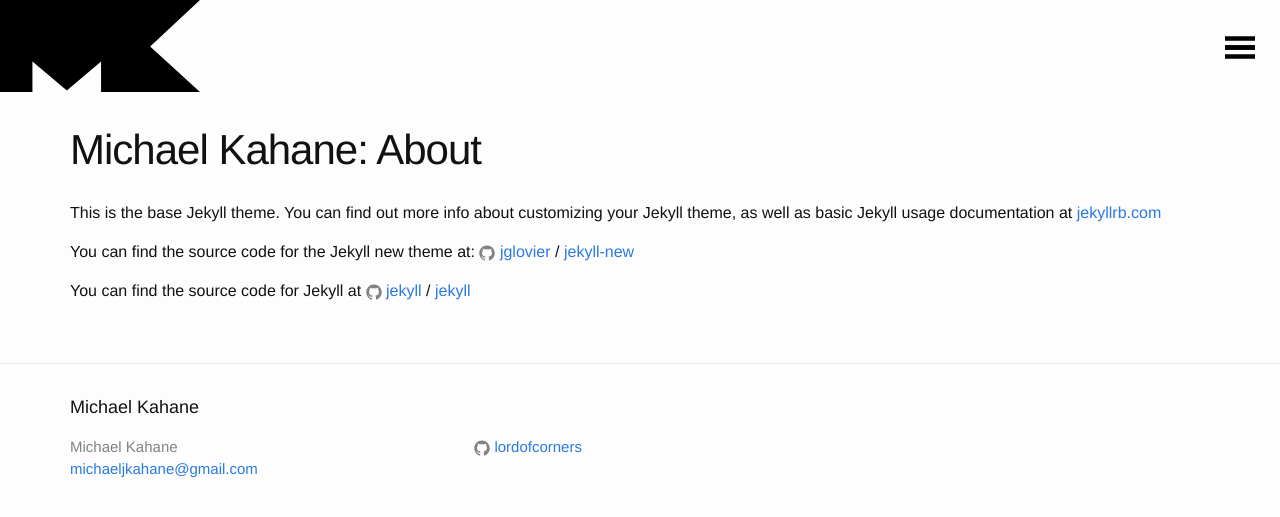
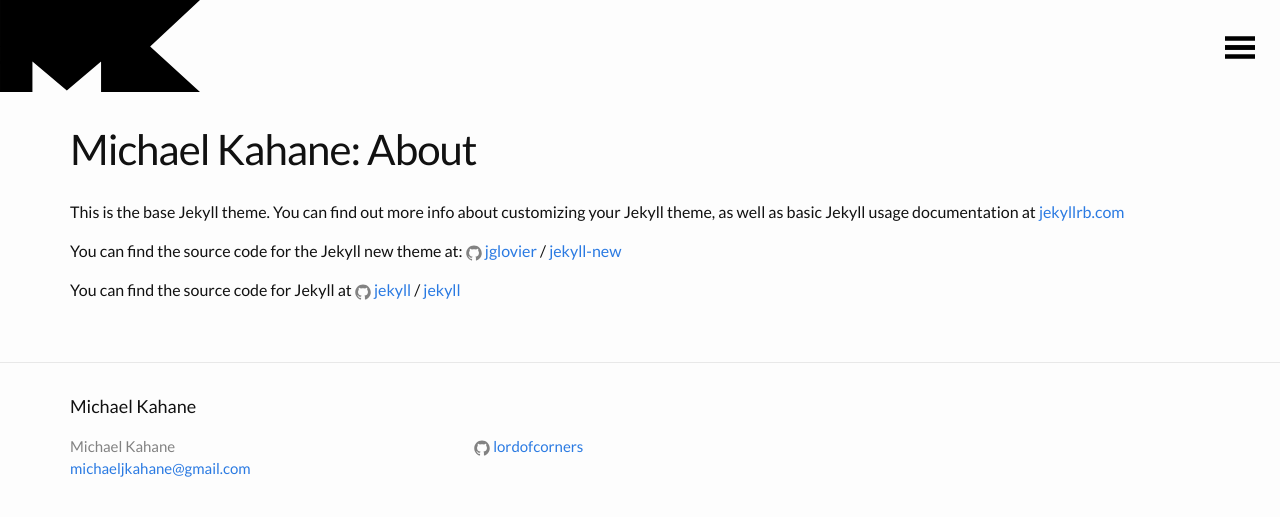
Before and after one commit to LordOfCorners/lordofcorners.github.io, a Jekyll site: the page built from about.md, in a window 1280 px wide. Shown: the top 517 px of the page. Built offline with Jekyll 4.4.1, drawn with Linux system fonts in a browser that asks for light colours.

Commit message:
changed font

```diff
--- a/css/main.scss
+++ b/css/main.scss
@@ -3,10 +3,10 @@
 ---
 @charset "utf-8";
 
-
+@import url(https://fonts.googleapis.com/css?family=Lato:400,700,300);
 
 // Our variables
-$base-font-family: "Helvetica Neue", Helvetica, Arial, sans-serif;
+$base-font-family: "Lato", Helvetica, Arial, sans-serif;
 $base-font-size:   16px;
 $base-font-weight: 400;
 $small-font-size:  $base-font-size * 0.875;
```
